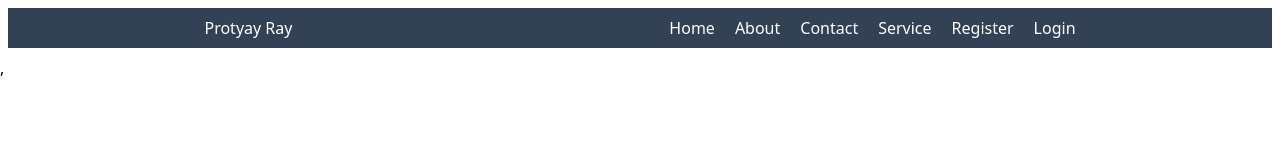
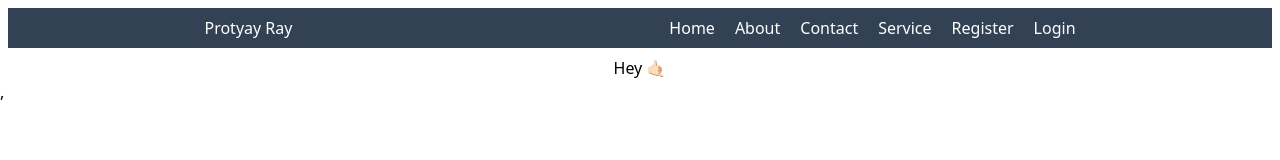
Before and after one commit to Protyay140/Admin-Panel, a React (Vite) app in the folder client/: page / in a window 1280 px wide. Shown: the top 160 px of the page. Built offline with nearby package versions, Linux system fonts and the light colour scheme; no server answers.

Commit message:
auth added in home page

```diff
--- a/client/src/pages/Home.jsx
+++ b/client/src/pages/Home.jsx
@@ -1,8 +1,11 @@
+import { useAuth } from "../store/auth"
+
 export const Home = () => {
+    const {user} = useAuth();
     return <>
         <div className="grid grid-cols-12">
             <div className="col-span-8 col-start-3">
-
+                <div className="username text-center">Hey <span className="font-bold text-green-600">{user.username}🤙🏻</span></div>
             </div>
         </div>
 
```
